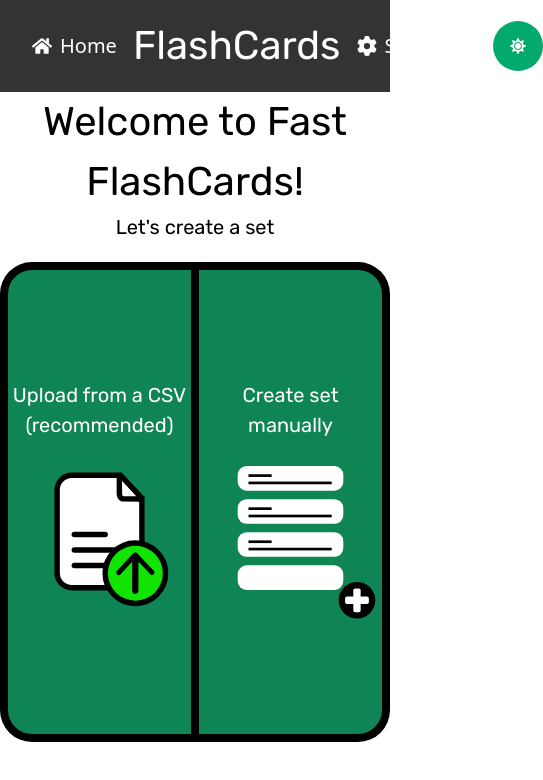
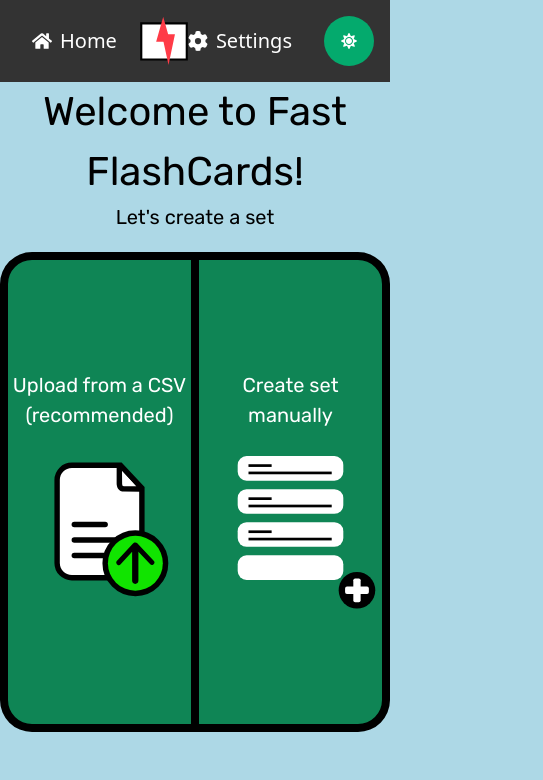
Before and after one commit to SamB221/FastFlashCards, a React (Vite) app: page /landing in a window 390 px wide. Shown: the top 780 px of the page, 543 px wide, since content can reach past the window. Built offline with nearby package versions, Linux system fonts and the light colour scheme.

Commit message:
Added enhancement of navbar for mobile users

```diff
--- a/src/components/NavBar.jsx
+++ b/src/components/NavBar.jsx
@@ -34,7 +34,8 @@ const NavBar = () => {
         </div>
         <div id="websitename">
             <NavLink id="name"
-            to="/"><h1>FlashCards</h1></NavLink>
+            to="/"><h1 id="websiteTitle">FlashCards</h1></NavLink>
+            <img id="websiteImage" src="../../../slidefavicon.svg" />
         </div>
         <div id="rightSide">
             <NavLink id="link" aria-label="Toggle darkmode"
--- a/src/index.css
+++ b/src/index.css
@@ -662,3 +662,23 @@ input[type=submit]:hover {
     -ms-user-select: none; /* IE 10 and IE 11 */
     user-select: none; /* Standard syntax */
 }
+
+#websiteImage {
+    display: none;
+}
+
+/* Phone Rules */
+@media only screen and (max-width: 600px) {
+    body {
+        background-color: lightblue;
+    }
+
+    #websiteTitle {
+        display: none;
+    }
+
+    #websiteImage {
+        display: block;
+        scale: 300%;
+    }
+}
```
